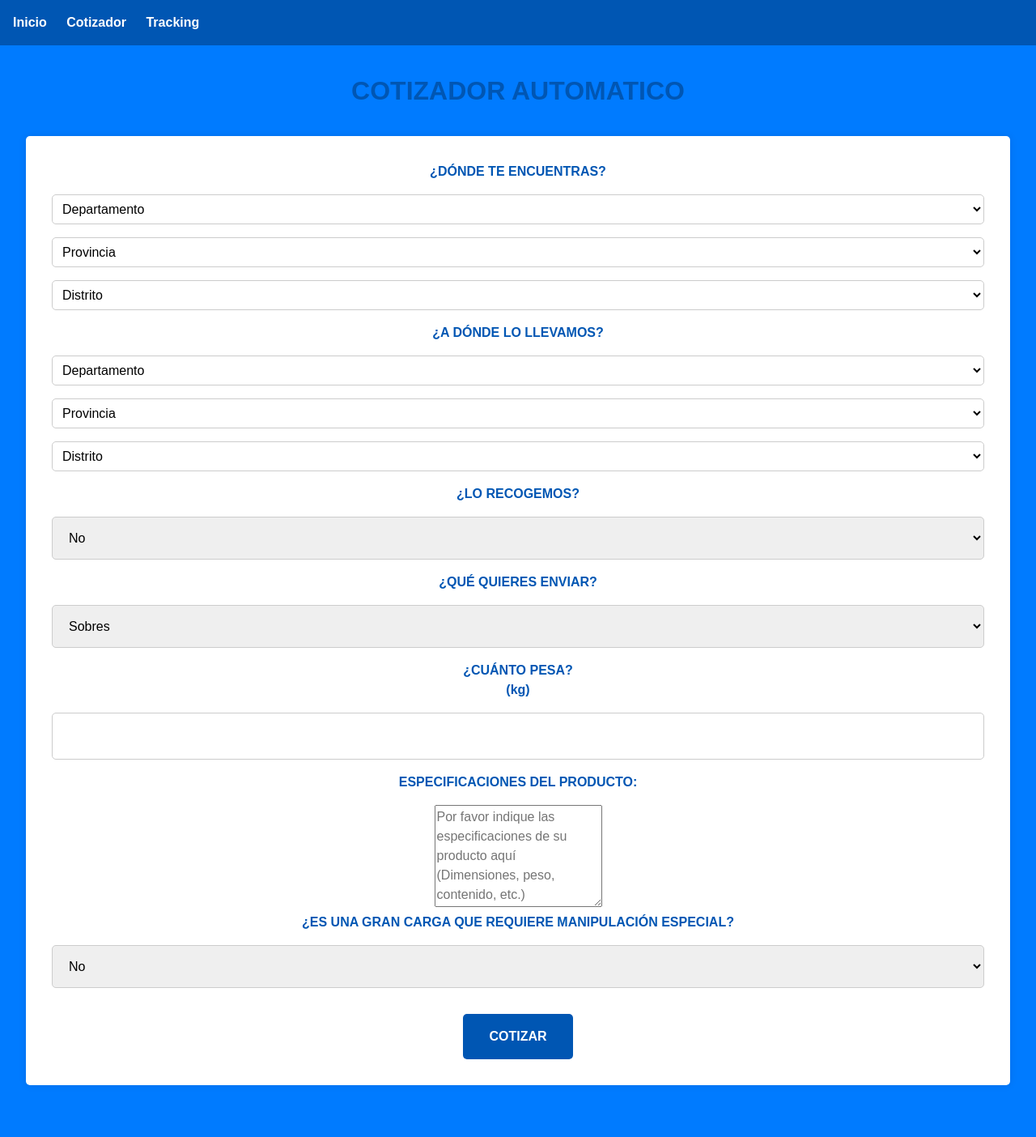
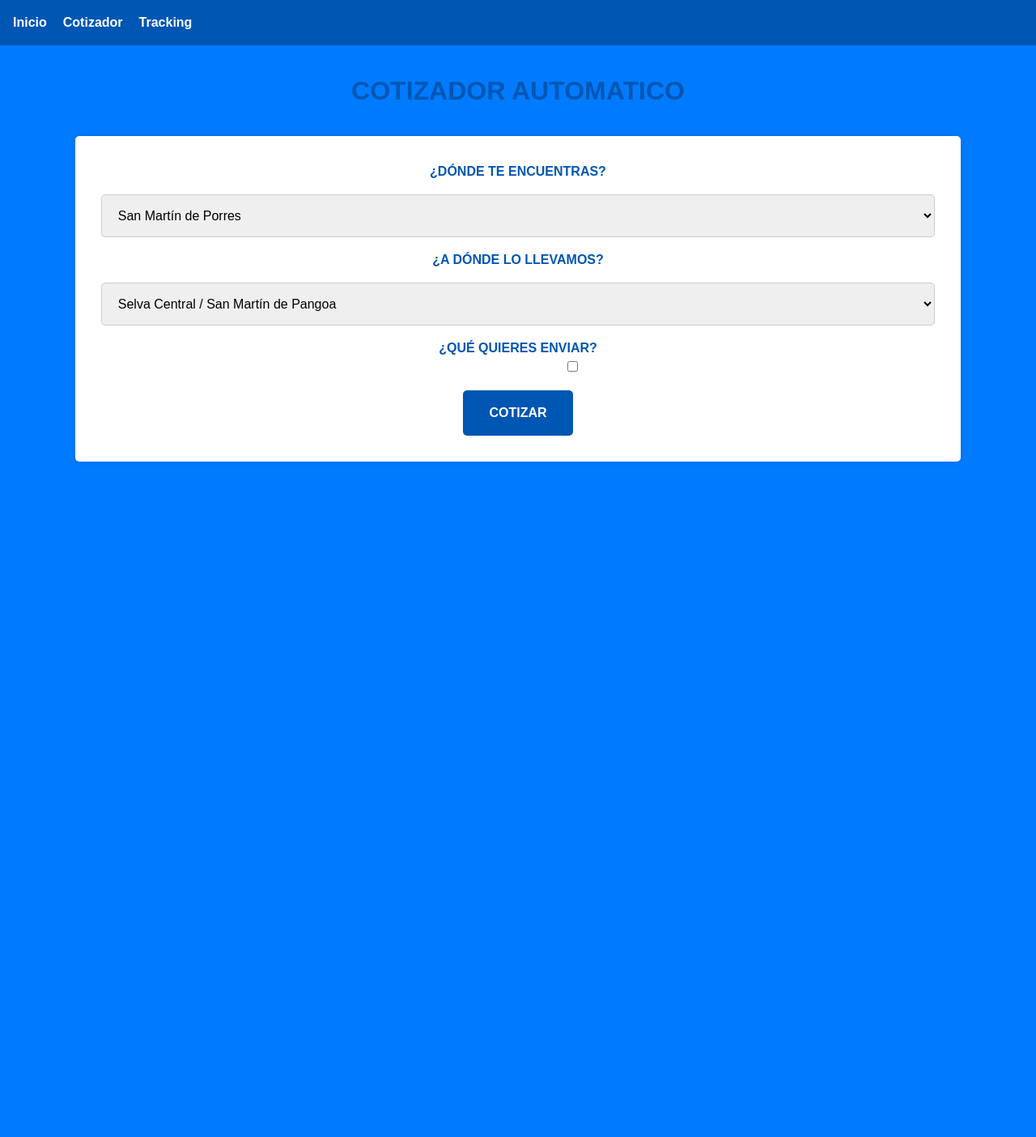
Before and after one commit to Vikernes27666/digoni, a PHP site: page /src/views/quotation.html in a window 1280 px wide. Shown: the whole page at 81% size. After the commit the page ends 570 px from the top, so only its background shows below. Run offline with PHP 8.4, Linux system fonts and the light colour scheme.

Commit message:
Update some markup and styles

```diff
--- a/css/quotation.css
+++ b/css/quotation.css
@@ -8,23 +8,21 @@ body {
 }
 
 /* Estilos para el encabezado */
-header {
+.header {
   background-color: #0056b3;
   padding: 1rem;
 }
 
-nav ul {
+.header-links {
   list-style: none;
-  margin: 0;
-  padding: 0;
+  margin-block: 0;
+  padding-left: 0;
+  display: flex;
+  gap: 20px;
+  align-items: center;
 }
 
-nav li {
-  display: inline;
-  margin-right: 20px;
-}
-
-nav a {
+.header-link {
   color: #fff;
   text-decoration: none;
   font-weight: bold;
@@ -42,19 +40,26 @@ h1 {
   margin-bottom: 2rem;
 }
 
-section {
-  background-color: #fff;
+.quotation-form {
+  width: 1400px;
+  max-width: 90%;
+  padding: 2rem;
+  margin-inline: auto;
+  text-align: center;
   border-radius: 5px;
   box-shadow: 0 0 10px rgba(0, 0, 0, 0.1);
-  padding: 2rem;
-  text-align: center;
-  margin-bottom: 2rem;
+  background-color: #fff;
 }
 
-label {
+.quotation-form__label {
   display: block;
   font-weight: bold;
   margin-bottom: 1rem;
+  color: #0056b3;
+}
+
+.quotation-form__title {
+  font-size: 1rem;
   color: #0056b3;
 }
 
@@ -68,8 +73,8 @@ input[type="text"] {
   font-size: 1rem;
 }
 
-button[type="submit"],
-button[type="reset"] {
+.quotation-form__submit-btn,
+.quotation-form__reset-btn {
   background-color: #0056b3;
   color: #fff;
   border: none;
@@ -81,7 +86,7 @@ button[type="reset"] {
   margin-top: 1rem;
 }
 
-button[type="reset"] {
+.quotation-form__reset-btn {
   background-color: #ccc;
   margin-top: 0.5rem;
 }
--- /dev/null
+++ b/js/quotation.js
@@ -0,0 +1,11 @@
+const $quotatoinResult = document.getElementById("quotation-result");
+const $quotationForm = document.getElementById("quotation-form");
+const $quotationSubmit = document.getElementById("quotation-submit");
+
+$quotationForm.addEventListener("submit", (e) => {
+  e.preventDefault();
+});
+
+$quotationSubmit.addEventListener("click", () => {
+  $quotatoinResult.removeAttribute("hidden");
+});
--- a/src/views/quotation.html
+++ b/src/views/quotation.html
@@ -8,95 +8,118 @@
     <link rel="stylesheet" href="./css/quotation.css" />
   </head>
   <body>
-    <header>
-      <nav>
-        <ul>
-          <li><a href="#">Inicio</a></li>
-          <li><a href="#">Cotizador</a></li>
-          <li><a href="#">Tracking</a></li>
+    <header class="header">
+      <nav class="header-nav">
+        <ul class="header-links">
+          <li class="header-item">
+            <a class="header-link" href="#">Inicio</a>
+          </li>
+          <li class="header-item">
+            <a class="header-link" href="#">Cotizador</a>
+          </li>
+          <li class="header-item">
+            <a class="header-link" href="#">Tracking</a>
+          </li>
         </ul>
       </nav>
     </header>
 
     <main>
       <h1>COTIZADOR AUTOMATICO</h1>
-      <section>
-        <div class="ubicacion">
-          <label for="origen-departamento">¿DÓNDE TE ENCUENTRAS?</label>
-          <select name="origen-departamento" id="origen-departamento">
-            <option value="" selected>Departamento</option>
-            <!-- Opciones para departamentos aquí -->
-          </select>
-          <select name="origen-provincia" id="origen-provincia">
-            <option value="" selected>Provincia</option>
-            <!-- Opciones para provincias aquí -->
-          </select>
-          <select name="origen-distrito" id="origen-distrito">
-            <option value="" selected>Distrito</option>
-            <!-- Opciones para distritos aquí -->
+      <form action="" method="POST" class="quotation-form" id="quotation-form">
+        <div class="ubicacion" id="frm-origen">
+          <label class="quotation-form__label" for="origen"
+            >¿DÓNDE TE ENCUENTRAS?</label
+          >
+          <select name="origen" id="origen">
+            <option value="" selected>Origen</option>
+            <option value="1" selected>Puente Piedra</option>
+            <option value="1" selected>Los Olivos</option>
+            <option value="1" selected>Comas</option>
+            <option value="1" selected>Carabayllo</option>
+            <option value="1" selected>Callao</option>
+            <option value="1" selected>San Martín de Porres</option>
           </select>
         </div>
 
-        <div class="ubicacion">
-          <label for="destino-departamento">¿A DÓNDE LO LLEVAMOS?</label>
-          <select name="destino-departamento" id="destino-departamento">
-            <option value="" selected>Departamento</option>
-            <!-- Opciones para departamentos aquí -->
-          </select>
-          <select name="destino-provincia" id="destino-provincia">
-            <option value="" selected>Provincia</option>
-            <!-- Opciones para provincias aquí -->
-          </select>
-          <select name="destino-distrito" id="destino-distrito">
-            <option value="" selected>Distrito</option>
-            <!-- Opciones para distritos aquí -->
+        <div class="ubicacion" id="frm-destino">
+          <label class="quotation-form__label" for="destino"
+            >¿A DÓNDE LO LLEVAMOS?</label
+          >
+          <select name="destino" id="destino">
+            <option value="" selected>Destino</option>
+            <option value="1" selected>Lima / Conococha</option>
+            <option value="2" selected>Lima / Catac</option>
+            <option value="3" selected>Lima / Recuay</option>
+            <option value="4" selected>Lima / Chavín</option>
+            <option value="5" selected>Lima / San Marcos</option>
+            <option value="6" selected>Lima / Huari</option>
+            <option value="7" selected>Lima / Anra</option>
+            <option value="8" selected>Lima / Uco</option>
+            <option value="9" selected>Sur / Ica / Pisco</option>
+            <option value="10" selected>Sur / Nazca</option>
+            <option value="11" selected>Sur / Marcona</option>
+            <option value="12" selected>Selva Central / Oroya</option>
+            <option value="13" selected>Selva Central / Tarma</option>
+            <option value="14" selected>Selva Central / La Merced</option>
+            <option value="15" selected>Selva Central / Satipo</option>
+            <option value="16" selected>Selva Central / Mazamari</option>
+            <option value="17" selected>
+              Selva Central / San Martín de Pangoa
+            </option>
           </select>
         </div>
 
-        <div class="envio">
-          <label for="tipo-envio">¿LO RECOGEMOS?</label>
-          <select name="tipo-envio" id="tipo-envio">
-            <option value="0">No</option>
-            <option value="1">Sí</option>
-          </select>
-          <label for="envio-tipo">¿QUÉ QUIERES ENVIAR?</label>
-          <select name="envio-tipo" id="envio-tipo">
-            <option value="0">Sobres</option>
-            <option value="1">Paquetes</option>
-          </select>
-          <label for="envio-peso">¿CUÁNTO PESA?<br />(kg)</label>
-          <input type="text" id="envio-peso" name="envio-peso" />
+        <div class="envio" id="frm-envio">
+          <h2 class="quotation-form__title">¿QUÉ QUIERES ENVIAR?</h2>
+          <label for="recojo-domicilio">Recojo a domicilio</label>
+          <input
+            type="checkbox"
+            name="recojo-domicilio"
+            id="recojo-domicilio"
+          />
+          <div class="payload-types">
+            <div class="payload-type"></div>
+            <div class="payload-type"></div>
+            <div class="payload-type"></div>
+          </div>
+        </div>
+        <button
+          type="submit"
+          class="quotation-form__submit-btn"
+          id="quotation-submit"
+        >
+          COTIZAR
+        </button>
+        <div class="especificacion" id="frm-especificacion">
+          <!-- Here, the specifications for the selected option above -->
+        </div>
+      </form>
 
-          <label for="envio-dimensiones">ESPECIFICACIONES DEL PRODUCTO:</label>
-          <textarea
-            id="envio-dimensiones"
-            name="envio-dimensiones"
-            rows="5"
-            placeholder="Por favor indique las especificaciones de su producto aquí (Dimensiones, peso, contenido, etc.)"
-          ></textarea>
-
-          <label for="envio-gran-carga">
-            ¿ES UNA GRAN CARGA QUE REQUIERE MANIPULACIÓN ESPECIAL?
-          </label>
-          <select name="envio-gran-carga" id="envio-gran-carga">
-            <option value="0">No</option>
-            <option value="1">Sí</option>
-          </select>
-
-          <button type="submit" onclick="calcularPrecio()">COTIZAR</button>
-        </div>
-      </section>
-
-      <section id="resultados" hidden>
+      <section id="quotation-result" hidden>
         <h2>Resultados</h2>
         <div class="resultado">
           <p>Precio Estimado:</p>
           <p id="precio"></p>
         </div>
-        <button type="reset" id="reset-button" onclick="reiniciarCalculadora()">
+        <button
+          form="quotation-form"
+          type="reset"
+          class="quotation-form__reset-btn"
+          id="reset-button"
+          onclick="reiniciarCalculadora()"
+        >
           Calcular de nuevo
         </button>
       </section>
+      <!--
+        <label for="tipo-envio">¿LO RECOGEMOS?</label>
+          <select name="tipo-envio" id="tipo-envio">
+            <option value="0">No</option>
+            <option value="1">Sí</option>
+          </select>
+       -->
     </main>
+    <script src="js/quotation.js"></script>
   </body>
 </html>
```
